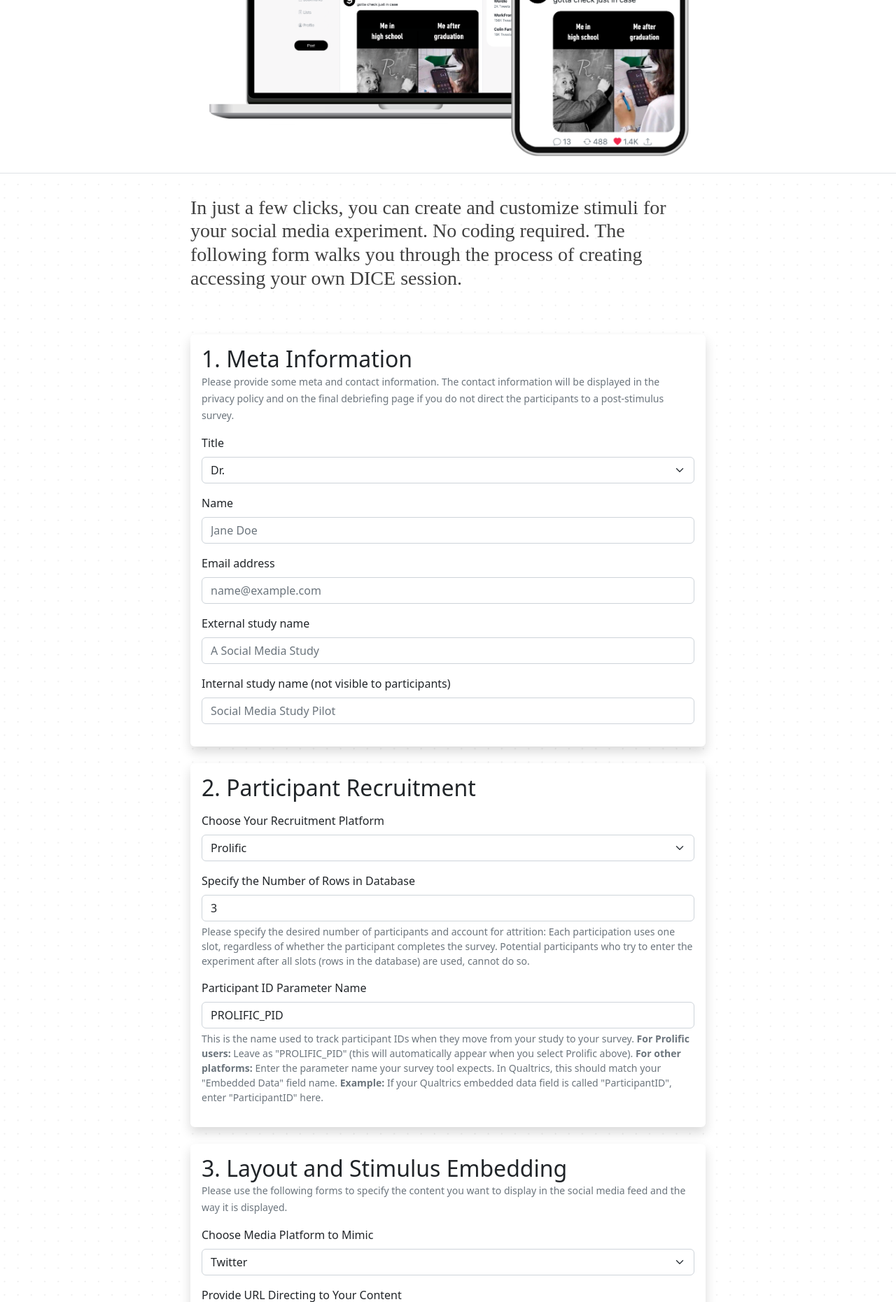
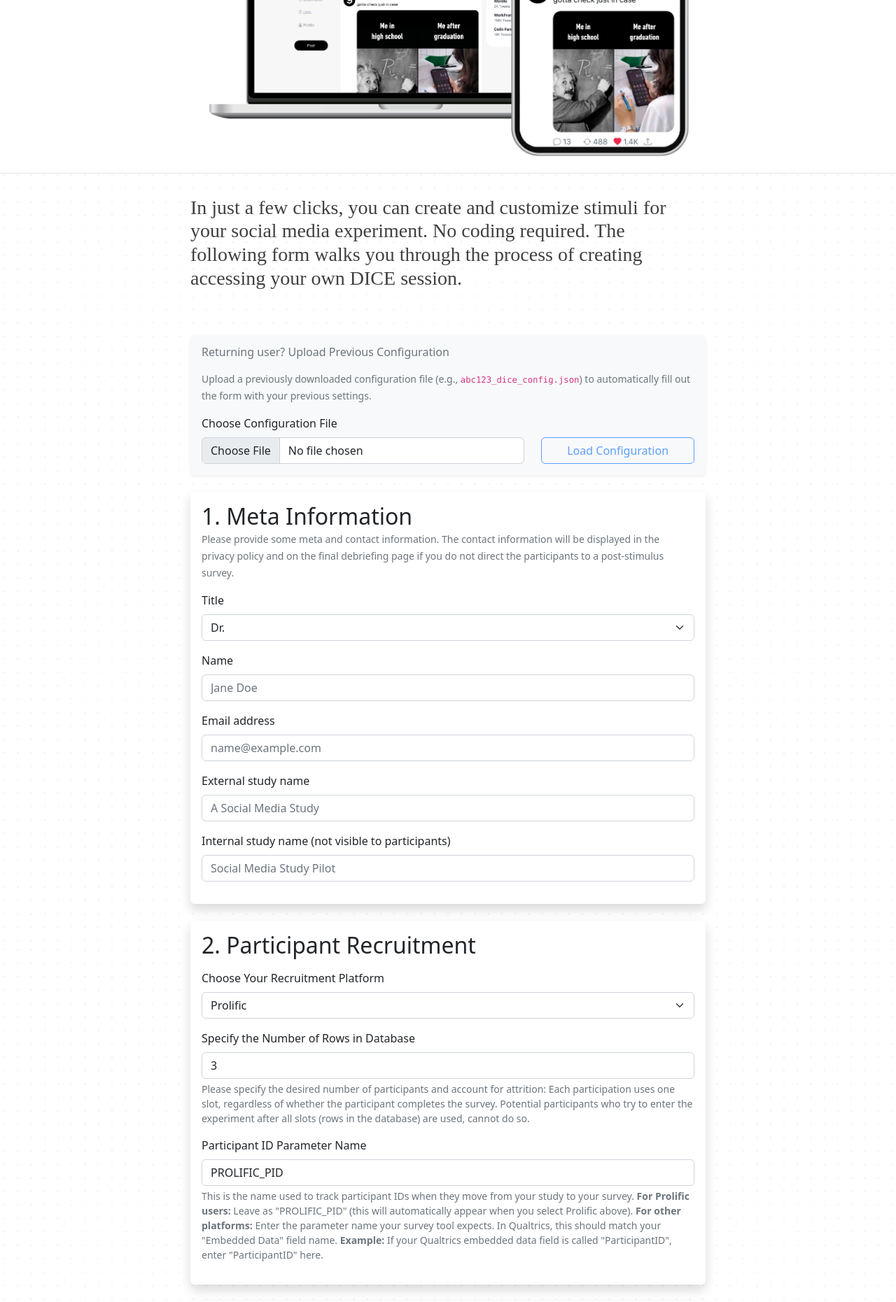
Before and after one commit to Howquez/oFeeds-config, a Flask app: page / in a window 1280 px wide. Shown: the part 782-2643 px from the top of the page at 70% size. Run offline with Flask 3, Linux system fonts and the light colour scheme; some libraries are stand-ins or nearby versions; some web fonts are replaced.

Commit message:
create functionality to down- and upload configuration file for returning users and documentation purposes

```diff
--- a/static/script.js
+++ b/static/script.js
@@ -53,17 +53,15 @@ document.addEventListener('DOMContentLoaded', function() {
         adCard.style.display = this.checked ? 'block' : 'none';
     });
 
-    // Add event listener for recruitment platform changes
-    var recruitmentPlatform = document.getElementById('recruitment_platform');
-    var urlParameterField = document.getElementById('url_parameter_name');
+    // Enable/disable load button based on file selection
+    const configFileInput = document.getElementById('configFileInput');
+    const loadConfigBtn = document.getElementById('loadConfigBtn');
 
-    recruitmentPlatform.addEventListener('change', function() {
-        if (this.value === 'Prolific') {
-            urlParameterField.value = 'PROLIFIC_PID';
-        } else {
-            urlParameterField.value = 'participant_id'; // Default for other platforms
-        }
-    });
+    if (configFileInput && loadConfigBtn) {
+        configFileInput.addEventListener('change', function() {
+            loadConfigBtn.disabled = !this.files.length;
+        });
+    }
 });
 
 // This function is called when the server sends back a response
@@ -72,6 +70,9 @@ function liveRecv(data) {
 
     // Store the session code from the response
     globalSessionCode = data.code;
+
+    // Download config file automatically
+    downloadConfigFile(data.code);
 
     var alertDiv = document.getElementById('alertPlaceholder');
     let recruitment_platform = document.getElementById('recruitment_platform').value;
@@ -95,6 +96,17 @@ function liveRecv(data) {
 
     title.appendChild(codeElement);
     title.append(' created successfully!');
+
+    // Add config file info
+    var configInfo = document.createElement('div');
+    configInfo.className = 'alert alert-light mt-3';
+    configInfo.innerHTML = `
+        <i class="bi bi-download"></i>
+        <strong>Configuration Downloaded:</strong>
+        Your study configuration has been automatically saved as
+        <code>${data.code}_dice_config.json</code>.
+        Keep this file to easily recreate or modify this study later.
+    `;
 
     var paragraph_1 = document.createElement('p');
     paragraph_1.textContent = 'You can visit your session here: ';
@@ -126,6 +138,7 @@ function liveRecv(data) {
     urlDisplay.appendChild(viewButton);
 
     alertDiv.appendChild(title);
+    alertDiv.appendChild(configInfo); // Add config info here
     alertDiv.appendChild(paragraph_1);
     alertDiv.appendChild(subtitle);
     paragraph_1.appendChild(urlDisplay);
@@ -169,7 +182,7 @@ function liveRecv(data) {
 
         // Show the completion code section
         var stepThreeTitle = document.createElement('p');
-        stepThreeTitle.textContent = '3. Prolific provides a completion code. Please enter (and submit) the completion code such that (only eligible) respondents can confirm their participation at the end of your study.';
+        stepThreeTitle.textContent = '3. Prolific provides a completion code. Please enter (and submit) the completion code such that (only eligible) participants can confirm their participation at the end of your study.';
 
         var inputGroup2 = document.createElement('div');
         inputGroup2.className = 'input-group mb-3';
@@ -219,7 +232,6 @@ function sendValue() {
     let delimiter = document.getElementById('delimiter').value;
     let content_url = document.getElementById('content_url').value;
     let recruitment_platform = document.getElementById('recruitment_platform').value;
-    let url_parameter_name = document.getElementById('url_parameter_name').value; // NEW FIELD
     let survey_url = document.getElementById('survey_url').value;
     let dwell_threshold = document.getElementById('dwell_threshold').value;
     let search_term = document.getElementById('search_term').value;
@@ -243,7 +255,6 @@ function sendValue() {
             content_url: content_url,
             delimiter: delimiter,
             recruitment_platform: recruitment_platform,
-            url_parameter_name: url_parameter_name, // NEW FIELD
             survey_url: survey_url,
             dwell_threshold: dwell_threshold,
             search_term: search_term,
@@ -393,3 +404,218 @@ function createReplicationPackage() {
     })
     .catch(error => console.error('Error:', error));
 }
+
+// NEW FUNCTIONS FOR CONFIG FILE MANAGEMENT
+
+function generateConfigFile(sessionCode) {
+    // Collect all form data
+    const configData = {
+        // Meta information
+        session_code: sessionCode,
+        created_date: new Date().toISOString(),
+        dice_version: "1.0", // For future compatibility
+
+        // Form data
+        title: document.getElementById('title').value,
+        full_name: document.getElementById('name').value,
+        eMail: document.getElementById('eMail').value,
+        study_name: document.getElementById('external_name').value,
+        internal_name: document.getElementById('internal_name').value,
+
+        // Recruitment
+        recruitment_platform: document.getElementById('recruitment_platform').value,
+        participant_number: parseInt(document.getElementById('participant_number').value),
+
+        // Layout and content
+        channel_type: document.getElementById('channel_type').value,
+        content_url: document.getElementById('content_url').value,
+        delimiter: document.getElementById('delimiter').value,
+        search_term: document.getElementById('search_term').value,
+        display_skyscraper: document.getElementById('display_skyscraper').checked,
+
+        // Measurement
+        survey_url: document.getElementById('survey_url').value,
+        dwell_threshold: parseInt(document.getElementById('dwell_threshold').value),
+
+        // Rich text content (Quill editors)
+        briefing: quillBriefing.root.innerHTML,
+        consent_form: quillConsent.root.innerHTML
+    };
+
+    return configData;
+}
+
+function downloadConfigFile(sessionCode) {
+    try {
+        const configData = generateConfigFile(sessionCode);
+
+        // Convert to JSON string with pretty formatting
+        const jsonString = JSON.stringify(configData, null, 2);
+
+        // Create blob and download
+        const blob = new Blob([jsonString], { type: 'application/json' });
+        const url = window.URL.createObjectURL(blob);
+
+        // Create download link
+        const a = document.createElement('a');
+        a.href = url;
+        a.download = `${sessionCode}_dice_config.json`;
+
+        // Trigger download
+        document.body.appendChild(a);
+        a.click();
+
+        // Cleanup
+        document.body.removeChild(a);
+        window.URL.revokeObjectURL(url);
+
+        console.log('Config file downloaded successfully');
+
+    } catch (error) {
+        console.error('Error generating config file:', error);
+        // Don't block the main flow - just log the error
+    }
+}
+
+// Enable/disable load button based on file selection
+document.addEventListener('DOMContentLoaded', function() {
+    // Add this to your existing DOMContentLoaded listener
+    const configFileInput = document.getElementById('configFileInput');
+    const loadConfigBtn = document.getElementById('loadConfigBtn');
+
+    if (configFileInput && loadConfigBtn) {
+        configFileInput.addEventListener('change', function() {
+            loadConfigBtn.disabled = !this.files.length;
+        });
+    }
+});
+
+function loadConfigurationFile() {
+    const fileInput = document.getElementById('configFileInput');
+    const messageDiv = document.getElementById('configLoadMessage');
+
+    if (!fileInput.files.length) {
+        showConfigMessage('Please select a configuration file.', 'warning');
+        return;
+    }
+
+    const file = fileInput.files[0];
+
+    // Check file type
+    if (!file.name.toLowerCase().endsWith('.json')) {
+        showConfigMessage('Please select a valid JSON configuration file.', 'danger');
+        return;
+    }
+
+    const reader = new FileReader();
+
+    reader.onload = function(e) {
+        try {
+            const configData = JSON.parse(e.target.result);
+            populateFormFromConfig(configData);
+            showConfigMessage(`Configuration loaded successfully! ${configData.session_code ? `(From session: ${configData.session_code})` : ''}`, 'success');
+
+            // Clear the file input
+            fileInput.value = '';
+            document.getElementById('loadConfigBtn').disabled = true;
+
+        } catch (error) {
+            console.error('Error parsing config file:', error);
+            showConfigMessage('Error reading configuration file. Please ensure it\'s a valid DICE config file.', 'danger');
+        }
+    };
+
+    reader.onerror = function() {
+        showConfigMessage('Error reading file. Please try again.', 'danger');
+    };
+
+    reader.readAsText(file);
+}
+
+function populateFormFromConfig(config) {
+    try {
+        // Basic form fields - only populate if the value exists in config
+        const fieldMappings = {
+            'title': 'title',
+            'name': 'full_name',
+            'eMail': 'eMail',
+            'external_name': 'study_name',
+            'internal_name': 'internal_name',
+            'recruitment_platform': 'recruitment_platform',
+            'participant_number': 'participant_number',
+            'channel_type': 'channel_type',
+            'content_url': 'content_url',
+            'delimiter': 'delimiter',
+            'search_term': 'search_term',
+            'survey_url': 'survey_url',
+            'dwell_threshold': 'dwell_threshold'
+        };
+
+        // Populate basic fields
+        Object.entries(fieldMappings).forEach(([elementId, configKey]) => {
+            const element = document.getElementById(elementId);
+            if (element && config[configKey] !== undefined) {
+                if (element.type === 'checkbox') {
+                    element.checked = config[configKey];
+                } else {
+                    element.value = config[configKey];
+                }
+            }
+        });
+
+        // Handle checkbox separately
+        const skyscraperCheckbox = document.getElementById('display_skyscraper');
+        if (skyscraperCheckbox && config.display_skyscraper !== undefined) {
+            skyscraperCheckbox.checked = config.display_skyscraper;
+            // Trigger the change event to show/hide the ad card
+            skyscraperCheckbox.dispatchEvent(new Event('change'));
+        }
+
+        // Populate Quill editors
+        if (config.briefing && quillBriefing) {
+            quillBriefing.root.innerHTML = config.briefing;
+        }
+
+        if (config.consent_form && quillConsent) {
+            quillConsent.root.innerHTML = config.consent_form;
+        }
+
+    } catch (error) {
+        console.error('Error populating form:', error);
+        showConfigMessage('Error applying configuration. Some fields may not have been loaded.', 'warning');
+    }
+}
+
+function showConfigMessage(message, type) {
+    const messageDiv = document.getElementById('configLoadMessage');
+    if (!messageDiv) return;
+
+    messageDiv.style.display = 'block';
+    messageDiv.className = `alert alert-${type} mb-0`;
+    messageDiv.innerHTML = `
+        <i class="bi bi-${getMessageIcon(type)}"></i> ${message}
+        <button type="button" class="btn-close float-end" onclick="hideConfigMessage()"></button>
+    `;
+
+    // Auto-hide success messages after 5 seconds
+    if (type === 'success') {
+        setTimeout(hideConfigMessage, 5000);
+    }
+}
+
+function hideConfigMessage() {
+    const messageDiv = document.getElementById('configLoadMessage');
+    if (messageDiv) {
+        messageDiv.style.display = 'none';
+    }
+}
+
+function getMessageIcon(type) {
+    const icons = {
+        'success': 'check-circle',
+        'warning': 'exclamation-triangle',
+        'danger': 'x-circle',
+        'info': 'info-circle'
+    };
+    return icons[type] || 'info-circle';
+}
--- a/templates/index.html
+++ b/templates/index.html
@@ -90,7 +90,34 @@
     <div class= "row justify-content-center">
         <div class= "col-lg-8 col-md-10">
 
+            <div class="card my-4 border-0 shadow-sm bg-light">
+                <div class="card-body">
+                    <h6 class="card-title text-muted mb-3">
+                        Returning user? Upload Previous Configuration
+                    </h6>
+                    <p class="card-text text-muted mb-3">
+                        <small>
+                            Upload a previously downloaded configuration file (e.g., <code>abc123_dice_config.json</code>)
+                            to automatically fill out the form with your previous settings.
+                        </small>
+                    </p>
 
+                    <div class="row align-items-end">
+                        <div class="col-md-8">
+                            <label for="configFileInput" class="form-label">Choose Configuration File</label>
+                            <input type="file" class="form-control" id="configFileInput" accept=".json" />
+                        </div>
+                        <div class="col-md-4">
+                            <button type="button" class="btn btn-outline-primary w-100" id="loadConfigBtn" onclick="loadConfigurationFile()" disabled>
+                                <i class="bi bi-folder-open"></i> Load Configuration
+                            </button>
+                        </div>
+                    </div>
+
+                    <!-- Success/error messages will appear here -->
+                    <div id="configLoadMessage" class="mt-3" style="display: none;"></div>
+                </div>
+            </div>
 
             <div id="card1" class="card my-4 border-0 shadow">
                 <div class="card-body">
@@ -205,7 +232,7 @@
                             <label for="content_url" class="form-label">Provide URL Directing to Your Content</label>
                             <input type="text" class="form-control" id="content_url" aria-describedby="url_help" value="https://raw.githubusercontent.com/DICE-app/sample-feeds/refs/heads/main/feeds/9gag.csv">
                             <div id="url_help" class="form-text">
-                                Please provide a url directing to your raw, UTF-8 formatted csv file (preferably GitHub or Google Drive).
+                                Please provide an url directing to your raw, UTF-8 formatted csv file (preferably GitHub or Google Drive).
                                 <a href="{{ url_for('static', filename='sample_feed.csv') }}" download="sample_feed.csv">Click here</a>
                                 to download a sample *.csv file that you can use as a template.
                             </div>
@@ -295,7 +322,7 @@
                             </p>
 
                             <h5>Investigator</h5>
-                            <a style="background-color: black; color: white;">[Enter your contact information such as your name and your email address here.]<a/>
+                            <a style="background-color: black; color: white;">[Enter your contact information such as your name and your email address here.]</a>
                             <br><br>
 
                             <h5>Confidentiality</h5>
@@ -341,6 +368,7 @@
                                 the commercial development of this research.”
                                 </em>
                             </blockquote>
+
                         </div>
                     </div>
 
```
